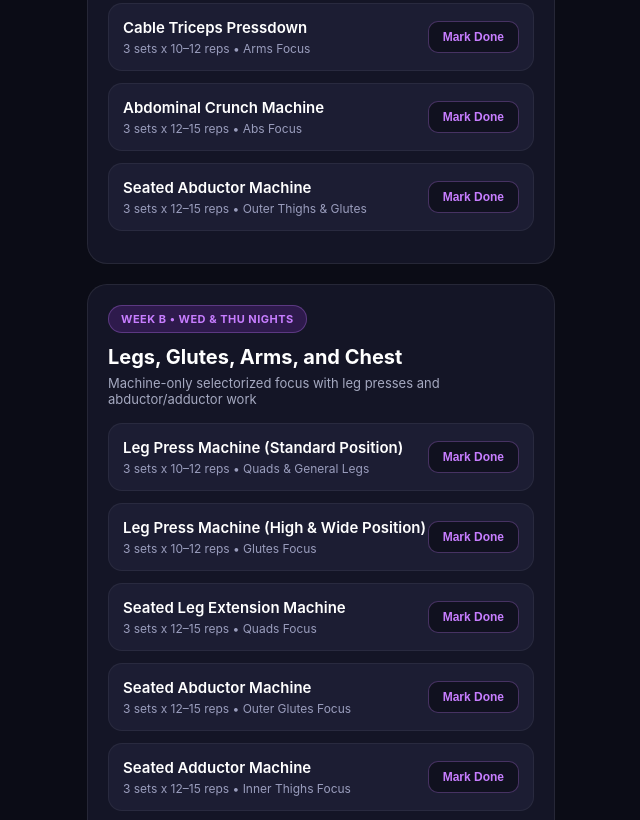
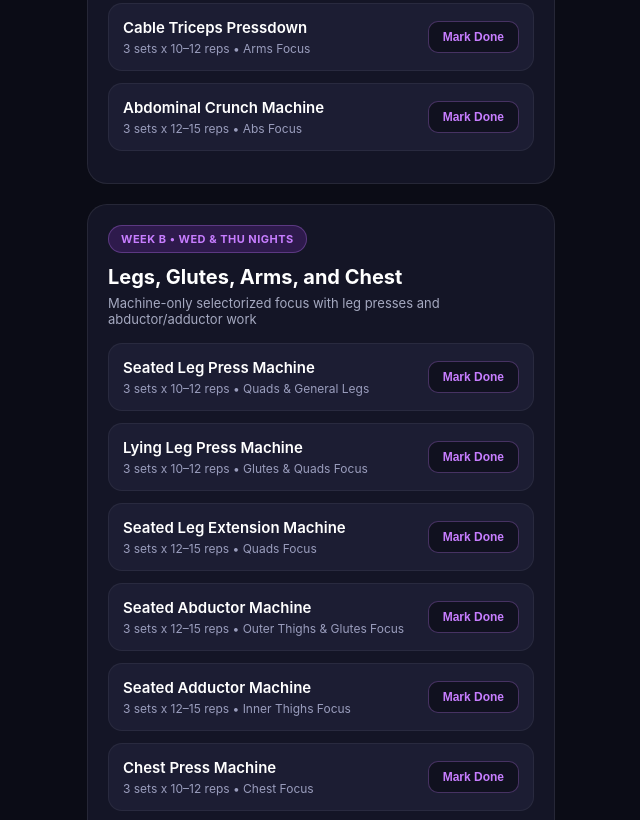
Before and after one commit to bri94anah/PF-Routine, a plain HTML site: page index.html in a window 1280 px wide. Shown: the part 571-1391 px from the top of the page, without its empty margins (319-959 px from the left). Drawn offline with Linux system fonts and the light colour scheme.

Commit message:
Update index.html

```diff
--- a/index.html
+++ b/index.html
@@ -188,14 +188,6 @@
             </div>
             <button class="mark-btn" onclick="this.innerText='Done ✓'; this.style.background='#7b2cbf'; this.style.color='#fff';">Mark Done</button>
         </div>
-
-        <div class="exercise-item">
-            <div class="exercise-info">
-                <h3>Seated Abductor Machine</h3>
-                <p>3 sets x 12–15 reps • Outer Thighs & Glutes</p>
-            </div>
-            <button class="mark-btn" onclick="this.innerText='Done ✓'; this.style.background='#7b2cbf'; this.style.color='#fff';">Mark Done</button>
-        </div>
     </div>
 
     <!-- WEEK B -->
@@ -206,7 +198,7 @@
 
         <div class="exercise-item">
             <div class="exercise-info">
-                <h3>Leg Press Machine (Standard Position)</h3>
+                <h3>Seated Leg Press Machine</h3>
                 <p>3 sets x 10–12 reps • Quads & General Legs</p>
             </div>
             <button class="mark-btn" onclick="this.innerText='Done ✓'; this.style.background='#7b2cbf'; this.style.color='#fff';">Mark Done</button>
@@ -214,8 +206,8 @@
 
         <div class="exercise-item">
             <div class="exercise-info">
-                <h3>Leg Press Machine (High & Wide Position)</h3>
-                <p>3 sets x 10–12 reps • Glutes Focus</p>
+                <h3>Lying Leg Press Machine</h3>
+                <p>3 sets x 10–12 reps • Glutes & Quads Focus</p>
             </div>
             <button class="mark-btn" onclick="this.innerText='Done ✓'; this.style.background='#7b2cbf'; this.style.color='#fff';">Mark Done</button>
         </div>
@@ -231,7 +223,7 @@
         <div class="exercise-item">
             <div class="exercise-info">
                 <h3>Seated Abductor Machine</h3>
-                <p>3 sets x 12–15 reps • Outer Glutes Focus</p>
+                <p>3 sets x 12–15 reps • Outer Thighs & Glutes Focus</p>
             </div>
             <button class="mark-btn" onclick="this.innerText='Done ✓'; this.style.background='#7b2cbf'; this.style.color='#fff';">Mark Done</button>
         </div>
@@ -282,7 +274,7 @@
         <h2>💡 Quick Tips</h2>
         <br>
         <ul class="tips-section">
-            <li><strong>Leg Press Variations:</strong> Standard placement hits quads, while high and wide foot placement targets glutes.</li>
+            <li><strong>Leg Presses:</strong> Use the Seated Leg Press for balanced leg strength, and the Lying Leg Press to place higher focus on the glutes and hips.</li>
             <li><strong>Rest Periods:</strong> 60 to 90 seconds between each set.</li>
             <li><strong>Weight Selection:</strong> Choose a weight where the last 2-3 reps feel challenging.</li>
         </ul>
```
